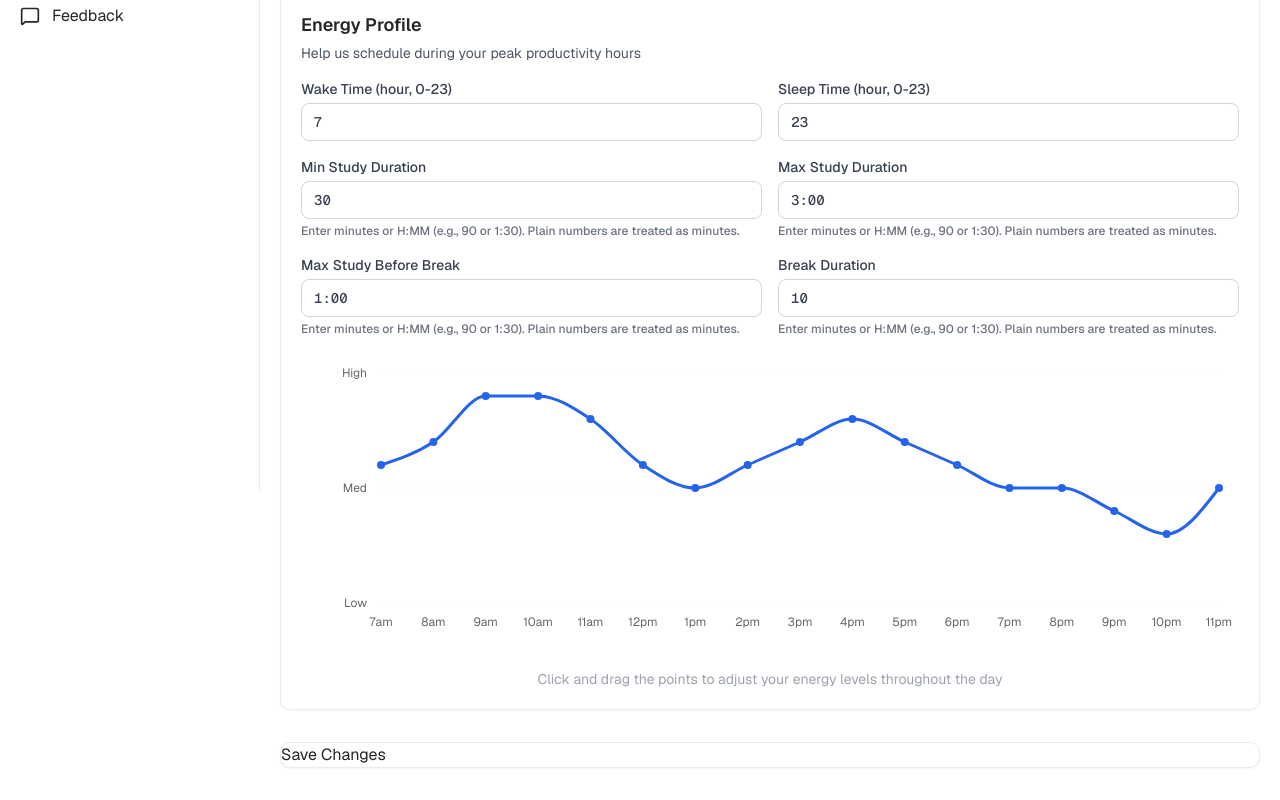
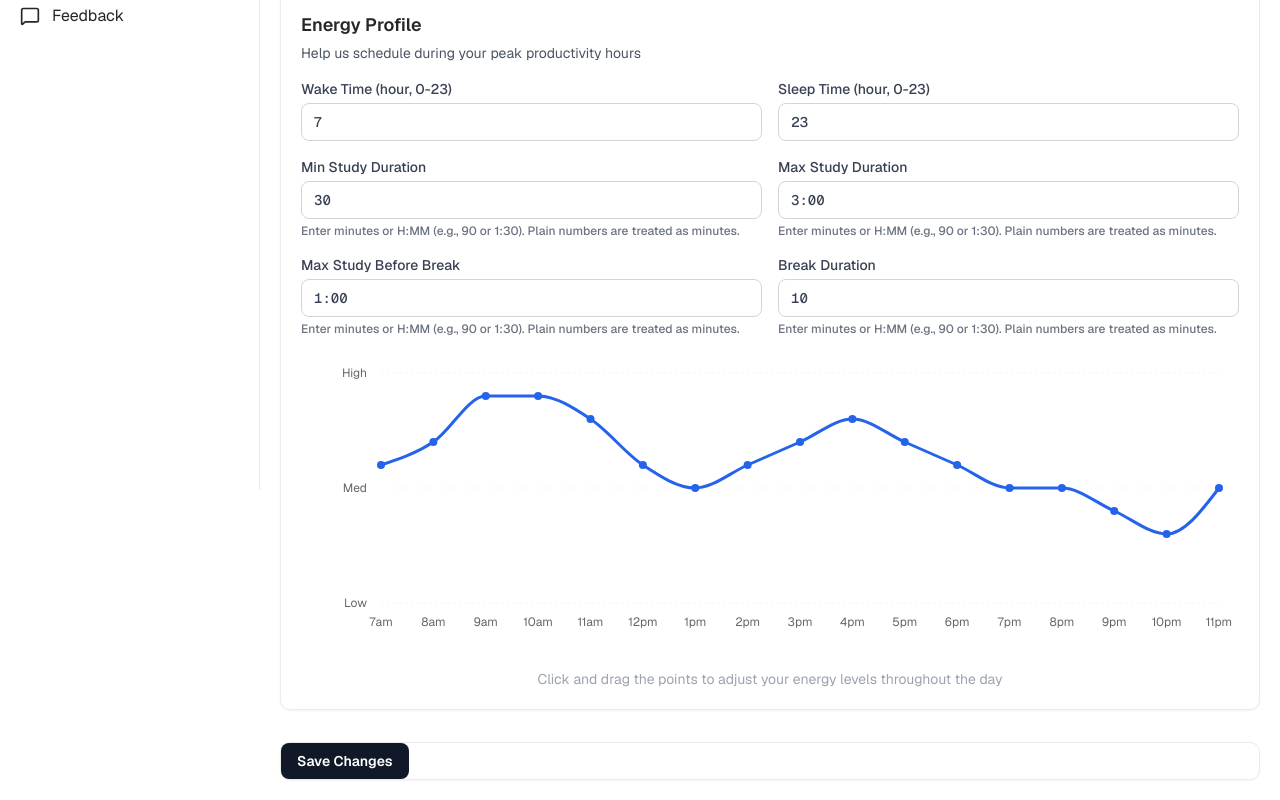
Before and after one commit to Munkhin/todo, a Next.js app in the folder todo_ui/: page /dashboard/settings in a window 1280 px wide. Shown: the part 310-1110 px from the top of the page. Built offline with nearby package versions, Linux system fonts and the light colour scheme; no server answers.

Commit message:
debug button reference error

```diff
--- a/todo_ui/components/Settings/SettingsView.tsx
+++ b/todo_ui/components/Settings/SettingsView.tsx
@@ -94,7 +94,7 @@ export default function SettingsView() {
       {/* Save Button */}
       <article className={settingsStyles.card}>
         <button
-          className={settingsStyles.button}
+          className={settingsStyles.saveBtn}
           onClick={save}
           disabled={isLoading}
         >
```
